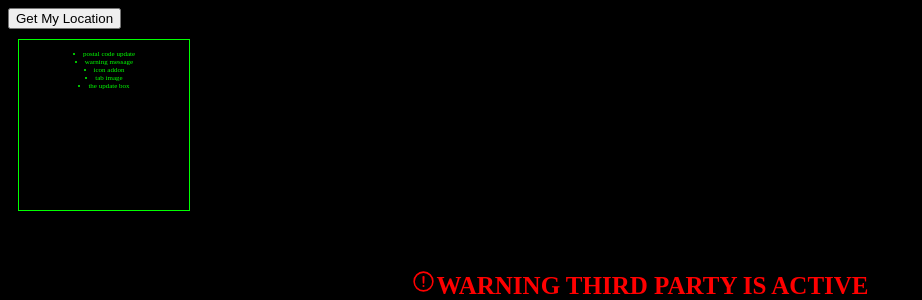
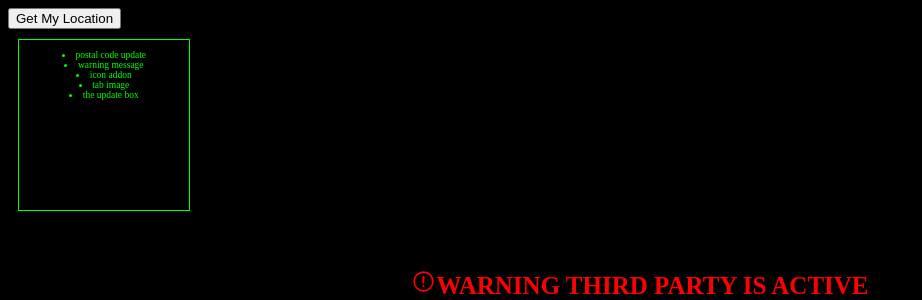
Before and after one commit to dhkiller350/you, a PHP site: page / in a window 1280 px wide. Shown: the top 300 px of the page, without its empty margins (0-922 px from the left). Run offline with PHP 8.4, Linux system fonts and the light colour scheme.

Commit message:
Update style.css

```diff
--- a/style.css
+++ b/style.css
@@ -71,5 +71,5 @@ h1{
 
 li{
     color:lime;
-    font-size:14%;
+    font-size:19%;
 }
```
